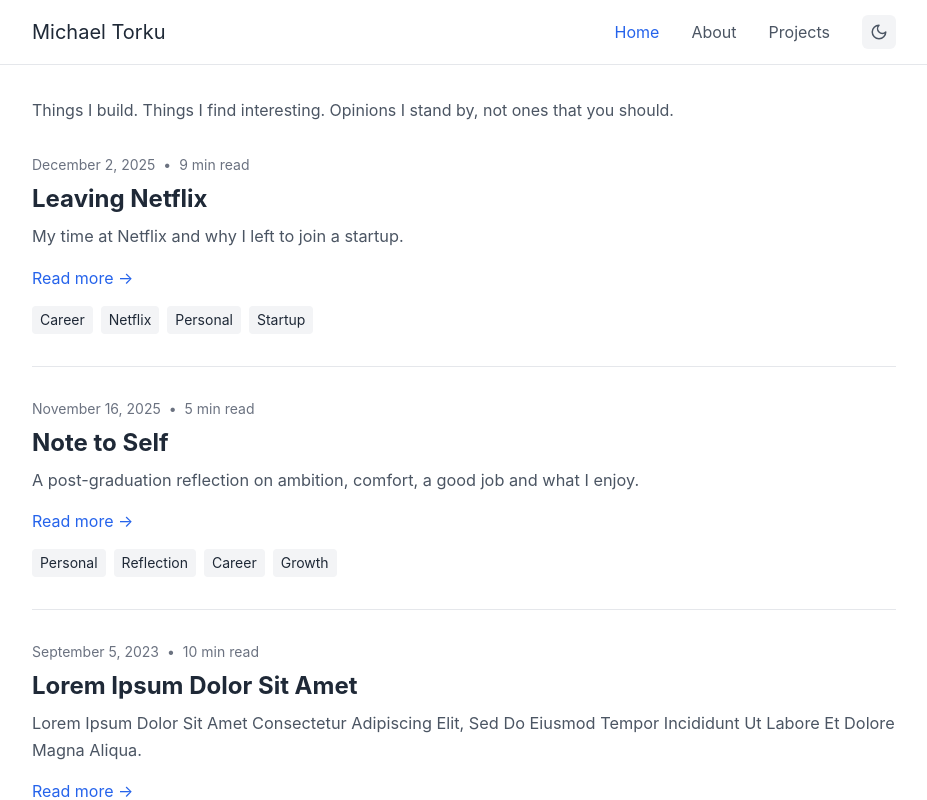
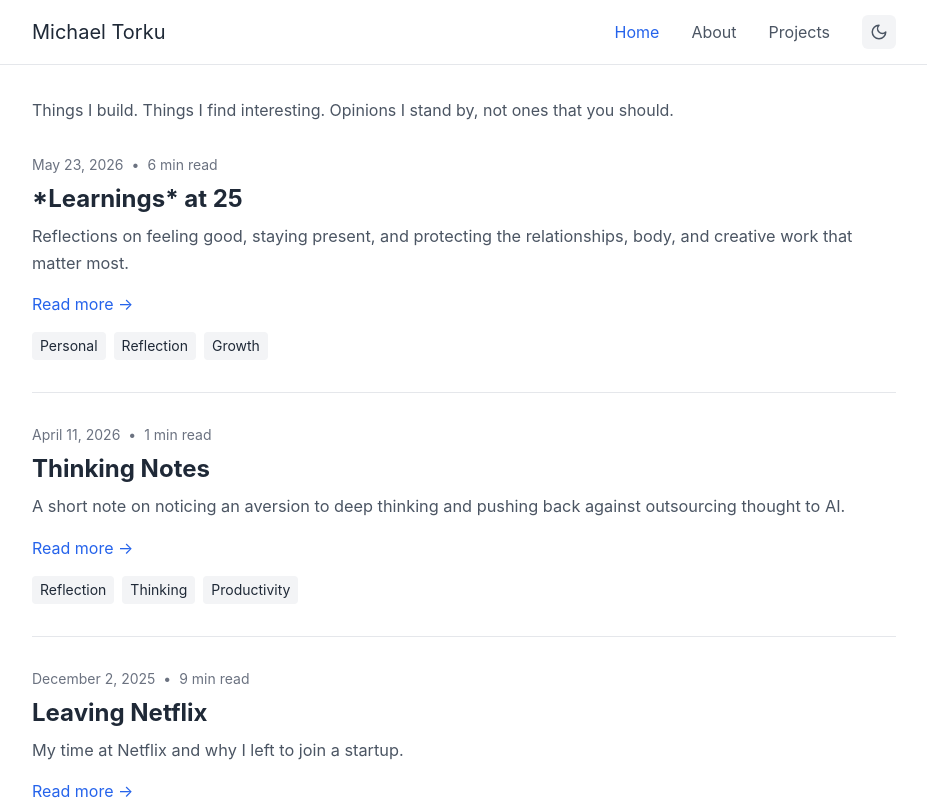
Before and after one commit to michaeltorku/personal-site, a React (Vite) app: page / in a window 1280 px wide. Shown: the top 800 px of the page, without its empty margins (176-1103 px from the left). Built offline with nearby package versions, Linux system fonts and the light colour scheme.

Commit message:
Add two new blog posts

```diff
--- a/src/data/blogPosts.ts
+++ b/src/data/blogPosts.ts
@@ -9,6 +9,108 @@ export interface BlogPost {
   readTime: number;
 }
 export const blogPosts: BlogPost[] = [
+  {
+    id: 'learnings-at-25',
+    title: '*Learnings* at 25',
+    date: 'May 23, 2026',
+    author: 'Michael Torku',
+    excerpt:
+      'Reflections on feeling good, staying present, and protecting the relationships, body, and creative work that matter most.',
+    content: `
+# *Learnings* at 25
+
+I recently celebrated my 25th birthday.
+
+I feel good. I don’t feel like I’m lacking meaningfully on any of the axes I care about. I’m trying to focus on living a more full life, trying new things, meeting people and learning. I want to spend more time in the moment, taking risks and learning.
+
+Here are some notes. This article was originally supposed to be learnings at 25 (inspired by [Vignesh Mohankumar](https://vig.xyz/), but these aren't all applicable to me, and some of them aren't really something to learn. Just some thoughts that I have for you and I. Hopefully you learn or remember something valuable.
+
+*Disclaimer* not exactly the most coherent thing I’ve written.
+
+---
+
+I have recently found a lot of utility in writing, asking questions and reminding myself of what matters and why said things matter.
+
+Joining a startup and working for several hours in a day has taken a toll on my relationships and creative pursuits. I need to fix this. Both of these are of critical importance but the latter is less obviously important to most people.
+
+Take care of your body.
+
+Regret of not trying weighs a deadly amount more that regret of failure.
+
+I sometimes feel fomo reading about people my age with a fuck ton more motion than I have. [Eric Zhang](https://www.ekzhang.com/), [Leopold Aschenbrenner](https://www.linkedin.com/in/leopold-aschenbrenner), and [Will Depue](https://www.linkedin.com/in/willdepue/) being some of the regular offenders. But I think that’s just the “unhealthy” amount of greed and want that lives in most people. Not sure if it goes away but remember to keep it under control.
+
+**Being Free**
+
+- Live for yourself, be comfortable making mistakes and learning. The end of your life is summarized by people discussing how you strayed from the mean. Nobody will come up to say, “you were the most normal person who did what people expected and so they loved you for it.”
+- Most things you do downstream of being conformant rob you a bit of yourself, your life experience and your truth of being interesting and different - I can’t stress enough the importance of being interesting and different.
+- I used to have a number of contrived rules that I followed which restricted my decision-making toward some ideal version of self. Some of these were grounded in what people will think of me, or some other contract I had with myself toward being/seeming smart/easy-going/tasteful. Had to deeply question a lot of my decisions to fix this.
+- When doing something new/hard, I think there’s a freedom in admitting to yourself that you have no idea what you’re doing and working toward success freely - especially when you think you should know or people think you should know how to do it. I struggled with this for a while and I’m not sure I’m completely cured.
+
+**Regrets of the dying** are 5 things most dying people have said (in some shape or form) and I think it follows that if you can avoid all of these pitfalls, you'd have lived a pretty good life.
+
+- "I wish I'd had the courage to live a life true to myself, not the life others expected of me."
+- "I wish I hadn't worked so hard."
+- "I wish I'd had the courage to express my feelings."
+- "I wish I had stayed in touch with my friends."
+- "I wish that I had let myself be happier."
+- “What was I so afraid of”
+
+Do what you want, don’t overthink it - your happiness is the ultimate priority, very few things should rob you of it. Whatever it is probably won’t matter in a few months. Most people will forget you 50 years after you’re dead and for those who knew you well personally (and so wouldn't forget) will probably be dead within 50years of you.
+
+Reminders can be as important as life and forgetting can be as dangerous as death - a lot of wickedness and hurt that takes place follows from people forgetting the reality of hurt they cause and the many similarities and life experiences that bond us. As an extreme example, most people would refuse to war if they woke up daily to videos of the bloodcurdling screams of mothers and kids that are a product of it - yet most people have seen some version of this or heard a story to this effect. Alternatively, most people would spend their days differently if they had a vivid reminder of how their decisions would compound over the next 10 years - yet most have some inherent understanding or estimate of this.
+
+Most decisions are not a one way door - make a best-effort decision and stop wasting time.
+
+Success loves speed.
+
+I've spent a lot of time asking questions I'm curious about to interesting and successful people I find. One of the bigger questions I ask is: “**What is the most important thing you know?**” It usually needs further explaining so I ask the counter question: “if you forgot everything you know now, what would be the first thing you’d want back?” I think my answer to that question is that **the human mind overestimates risk and underestimates opportunity (Bezos). We also have very little comprehension into what anything more than 3 months of work can amount to.**
+
+- *In 2008, Airbnb founders  just wanted to make $80 a night renting out air mattresses to cover their San Francisco rent. They initially viewed it as a temporary project. It was worth $31B in 2016 and later grew to $130B*
+- *Jeff Bezos started Amazon in 1994 purely as an online bookstore to hedge against missing out on the early internet boom. It was valued at $30B in 1999. It is currently valued ~$2.86T*
+- *There’s a lot more of these (at the small, medium, and large scale business level)*
+
+“We must all suffer from one of two pains: the pain of discipline or the pain of regret. The difference is discipline weighs ounces while regret weighs tons.” ―Jim Rohn
+
+**The following are some Naval Ravikant quotes I find relevant here.**
+
+- The only real test of intelligence is if you get what you want out of life.
+- The people who have the ability to fail in public under their own name actually gain a lot of power.
+- Specialization is for insects. I don't believe in this model of trying to focus your life down on one thing. You've got one life just do everything you want.
+- You have two lives, and the second one begins when you realize you only have one
+- Impatience with actions, patience with results.
+- The measure of how much you love something is what you sacrifice for it.
+- All the benefits in life come from compound interest — money, relationships, habits — anything of importance.
+- The modern devil is cheap dopamine.
+- All greatness comes from suffering.
+- Don't spend your life making other people happy. Other people being happy is their problem.
+- The most important trick to be happy is to realize that happiness is a choice that you make and a skill that you develop. You choose to be happy, and then you work at it. It’s just like building muscles.
+- **Don’t take yourself so seriously. You’re just a monkey with a plan.**
+`,
+    tags: ['Personal', 'Reflection', 'Growth'],
+    readTime: 6
+  },
+  {
+    id: 'thinking-notes',
+    title: 'Thinking Notes',
+    date: 'April 11, 2026',
+    author: 'Michael Torku',
+    excerpt:
+      'A short note on noticing an aversion to deep thinking and pushing back against outsourcing thought to AI.',
+    content: `
+# Thinking Notes
+
+I recently feel a sense of mental aversion about thinking deeply.
+
+- My mind is constantly trying to handoff thinking work to later or to AI which is super harmful.
+- I need to become more focused/aware and jump in front of this.
+- I find this happens worst during extended reading and debugging or thinking of solutions to uncertainty ridden technical problems.
+- I have no idea where this came from - I assume this is an increasing effect of prolonged use of AI.
+
+I am actively trying to undo this.
+`,
+    tags: ['Reflection', 'Thinking', 'Productivity'],
+    readTime: 1
+  },
   {
     id: 'note-to-self',
     title: 'Note to Self',
```
